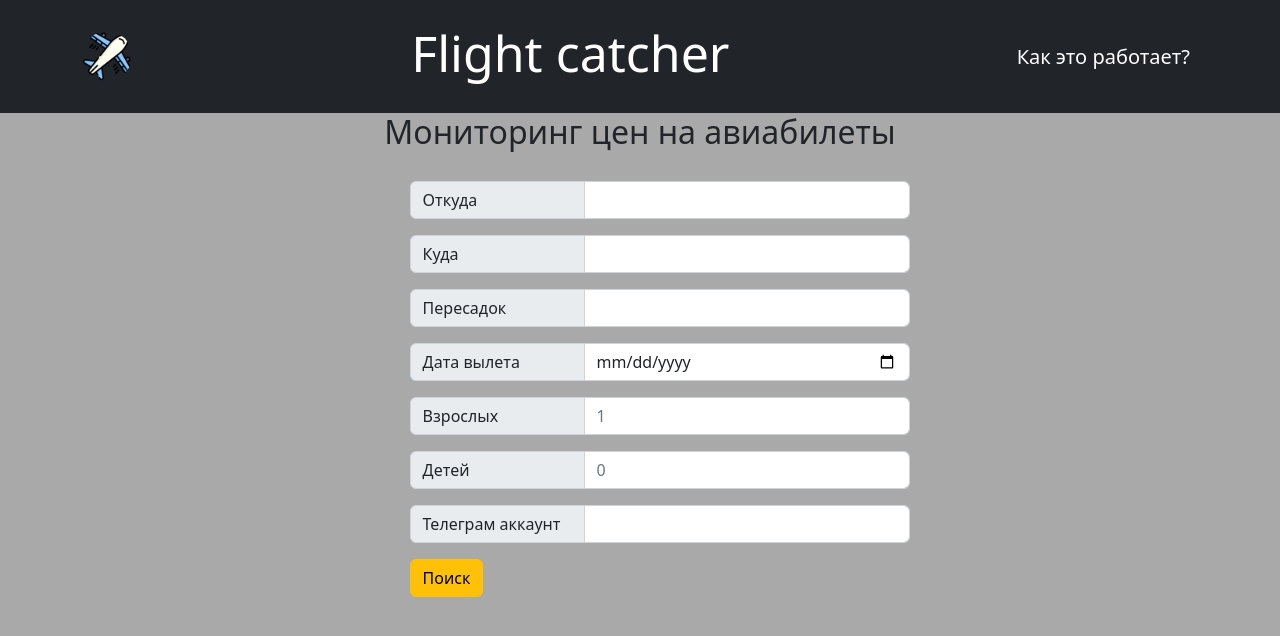
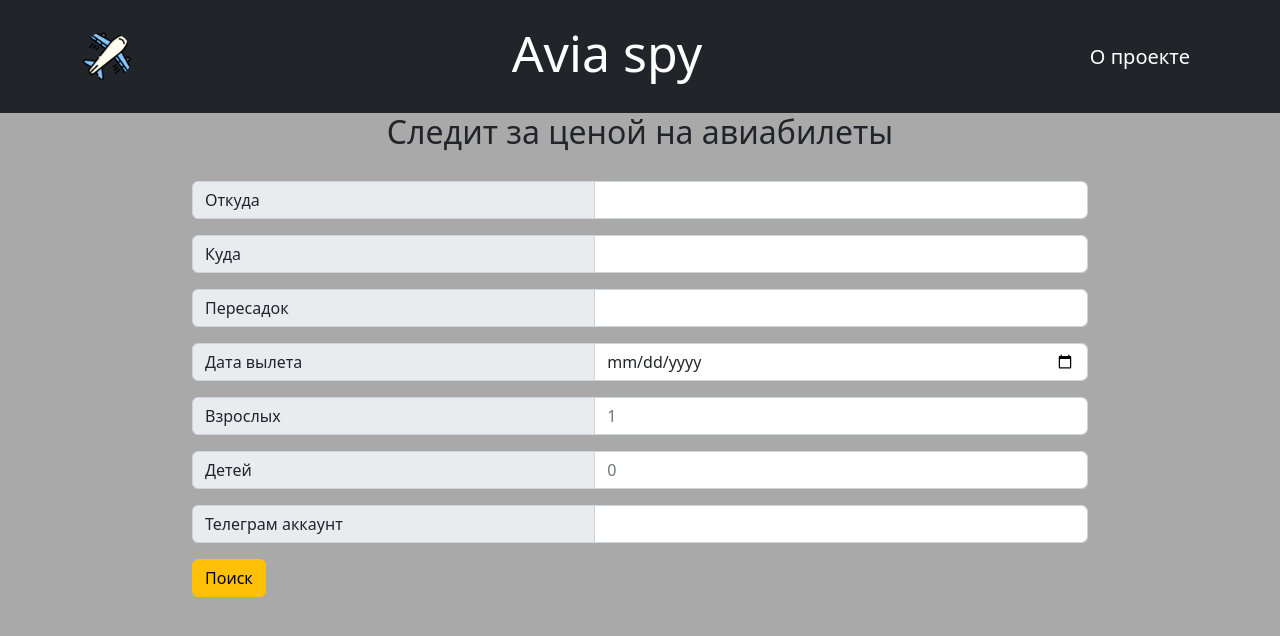
Before and after one commit to asbabushkin/Flight_catcher, a Django app: page / in a window 1280 px wide. Shown: the top 636 px of the page. Run offline with Django 4.2, Linux system fonts and the light colour scheme; some libraries are stand-ins or nearby versions.

Commit message:
Update templates.

```diff
--- a/flight_catcher/flight_search/static/flight_search/css/flight_search.css
+++ b/flight_catcher/flight_search/static/flight_search/css/flight_search.css
@@ -3,8 +3,9 @@ body {
 }
 
 form {
-    margin-left: 32%;
-    width: 500px;
+    margin-left: auto;
+    margin-right: auto;
+    width: 70%;
     margin-top: 30px;
 }
 
@@ -15,5 +16,5 @@ form {
 }
 
 .input-group-text {
-    width: 35%;
+    width: 45%;
 }
--- a/flight_catcher/flight_search/templates/flight_search/base.html
+++ b/flight_catcher/flight_search/templates/flight_search/base.html
@@ -19,10 +19,9 @@
 
             <p><img src="{% static 'flight_search/img/icon-airplane.png' %}"
                     style="width:50px; height:50px; border-radius:25px; margin-top:15px" alt="Airplane"></a></p>
-            <h1><a href="{% url 'home' %}" class="nav-link px-2 text-white" style="font-size:50px">Flight catcher</a>
+            <h1><a class="nav-link px-2 text-white" href="{% url 'home' %}" style="font-size:50px">Avia spy</a>
             </h1>
-            <a href="{% url 'proj_descr' %}" class="nav-link px-2 text-white" style="font-size:20px">Как это
-                работает?</a>
+            <a class="nav-link px-2 text-white" href="{% url 'proj_descr' %}" style="font-size:20px">О проекте</a>
         </div>
     </div>
 
--- a/flight_catcher/flight_search/templates/flight_search/index.html
+++ b/flight_catcher/flight_search/templates/flight_search/index.html
@@ -1,11 +1,14 @@
 {% extends 'flight_search/base.html' %}
 
 {% block content %}
-<figure class="text-center">
-    <h2>{{title}}</h2>
-</figure>
+
 
 <div>
+
+    <figure class="text-center">
+        <h2>{{title}}</h2>
+    </figure>
+
 <!--    <div>{{ form.non_field_errors }}</div>-->
     {% if form.errors %}
         <div class="alert alert-danger">
@@ -24,8 +27,12 @@
             </div>
         {% endfor %}
     {% endif %}
+
+
+
     <form method="POST">
         {% csrf_token %}
+
 
         <div class="input-group mb-3">
             <span class="input-group-text">Откуда</span>
@@ -62,6 +69,8 @@
         </div>
         <span>{{ error }}</span>
         <button class="btn btn-warning" type="submit">Поиск</button>
+
     </form>
+
 </div>
 {% endblock %}
--- a/flight_catcher/flight_search/templates/flight_search/project_description.html
+++ b/flight_catcher/flight_search/templates/flight_search/project_description.html
@@ -5,14 +5,14 @@
     <h2>{{title}}</h2>
     <br>
     <p>Цены на авиабилеты подвержены значительным колебаниям.</p>
-    <p>К примеру, перелет Челябинск - Санкт-Петербург с вылетом 24 мая 2022 стоил:</p>
+    <p>Например, перелет Челябинск - Санкт-Петербург с вылетом 24 мая 2024 стоил:</p>
         <ul>
             <li>18 апреля - 9900 руб.</li>
             <li>19 апреля - 14000 руб.</li>
             <li>22 апреля - 6400 руб.</li>
         </ul>
         <p>Чтобы получить лучшую цену, приходится на протяжении многих дней мониторить предложения авиакомпаний.</p>
-        <p>А можно доверить это сервису Flight catcher, который будет каждый час проверять стоимость билетов на интересующие направления и высылать результаты в Ваш Телеграм-аккаунт!</p>
+        <p>А можно доверить это сервису Aviaspy, который будет каждый час проверять стоимость билетов на интересующие направления и высылать результаты в Ваш Телеграм-аккаунт!</p>
 
 </div>
 {% endblock %}
--- a/flight_catcher/flight_search/views.py
+++ b/flight_catcher/flight_search/views.py
@@ -18,7 +18,7 @@ def index(request):
         form = SearchForm()
 
     context = {
-        "title": "Мониторинг цен на авиабилеты",
+        "title": "Следит за ценой на авиабилеты",
         "form": form,
     }
     return render(request, "flight_search/index.html", context)
```
